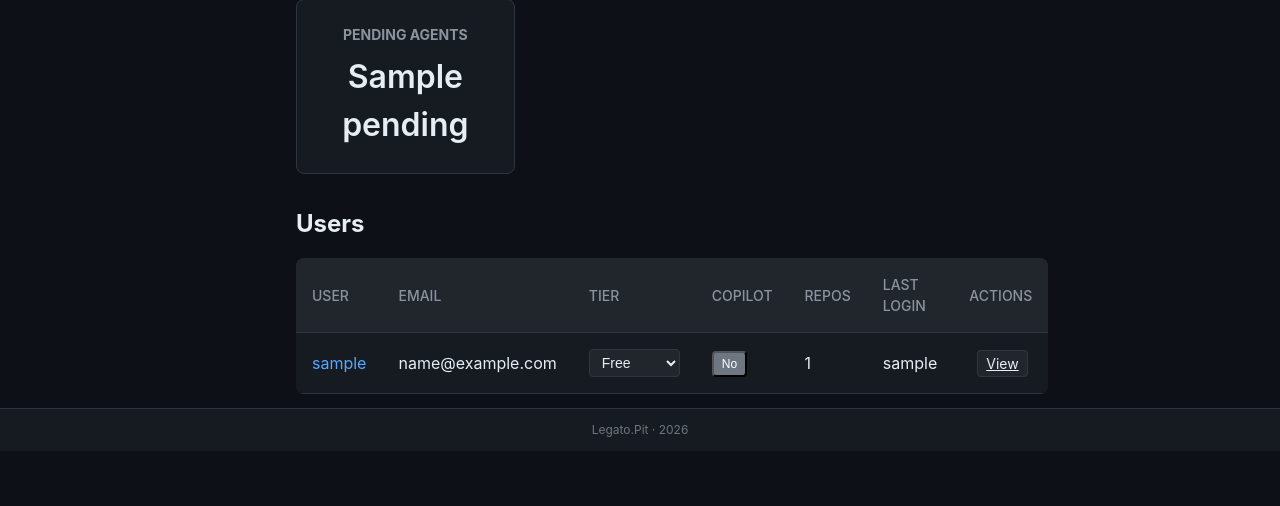
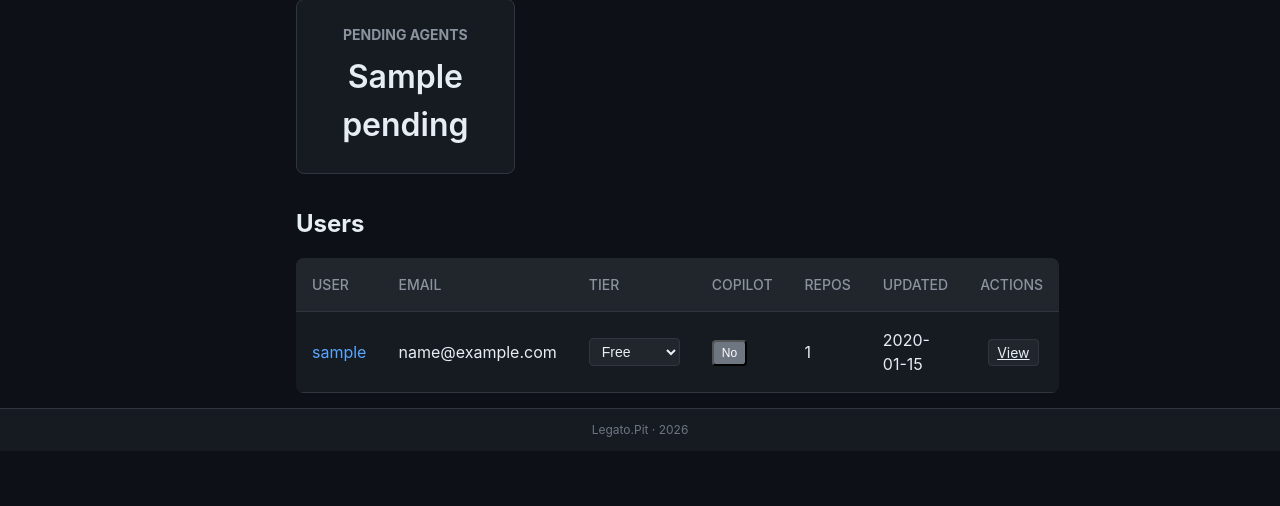
Before and after one commit to bobbyhiddn/Legato.Pit, a Flask app: template src/legato_pit/templates/admin/index.html in a window 1280 px wide. Shown: the part 349-855 px from the top of the page. After the commit the page ends 786 px from the top, so only its background shows below. Run offline with Flask 3, Linux system fonts and the light colour scheme; data comes from the database, SQL or seed files in the repository; the template is opened without the code that fills it: most values are stand-ins (such as "Sample title", 1, 10 or a date in 2020); data that the repository does not hold is empty.

Commit message:
admin page fixes

```diff
--- a/src/legato_pit/admin.py
+++ b/src/legato_pit/admin.py
@@ -122,11 +122,11 @@ def index():
             u.tier,
             u.has_copilot,
             u.created_at,
-            u.last_login,
+            u.updated_at,
             (SELECT COUNT(*) FROM github_app_installations WHERE user_id = u.user_id) as installation_count,
             (SELECT COUNT(*) FROM user_repos WHERE user_id = u.user_id) as repo_count
         FROM users u
-        ORDER BY u.last_login DESC NULLS LAST
+        ORDER BY u.updated_at DESC NULLS LAST
     """).fetchall()
 
     users = [dict(u) for u in users]
--- a/src/legato_pit/templates/admin/index.html
+++ b/src/legato_pit/templates/admin/index.html
@@ -176,7 +176,7 @@
                 <th>Tier</th>
                 <th>Copilot</th>
                 <th>Repos</th>
-                <th>Last Login</th>
+                <th>Updated</th>
                 <th>Actions</th>
             </tr>
         </thead>
@@ -205,7 +205,7 @@
                     </button>
                 </td>
                 <td>{{ user.repo_count }}</td>
-                <td>{{ user.last_login[:10] if user.last_login else '-' }}</td>
+                <td>{{ user.updated_at[:10] if user.updated_at else '-' }}</td>
                 <td>
                     <a href="{{ url_for('admin.user_detail', user_id=user.user_id) }}" class="action-btn">View</a>
                 </td>
--- a/src/legato_pit/templates/admin/user_detail.html
+++ b/src/legato_pit/templates/admin/user_detail.html
@@ -139,8 +139,8 @@
                 <span>{{ user.created_at[:19] if user.created_at else '-' }}</span>
             </div>
             <div class="info-item">
-                <label>Last Login</label>
-                <span>{{ user.last_login[:19] if user.last_login else '-' }}</span>
+                <label>Updated</label>
+                <span>{{ user.updated_at[:19] if user.updated_at else '-' }}</span>
             </div>
         </div>
     </div>
```
